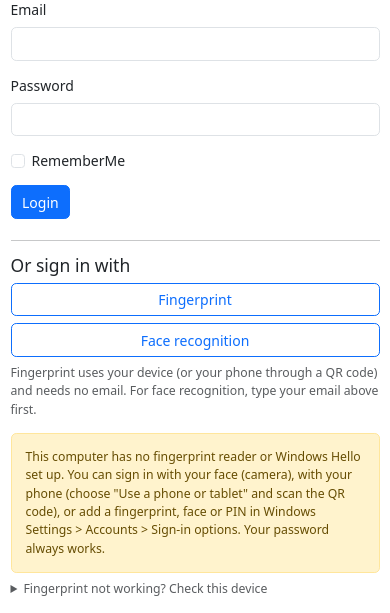
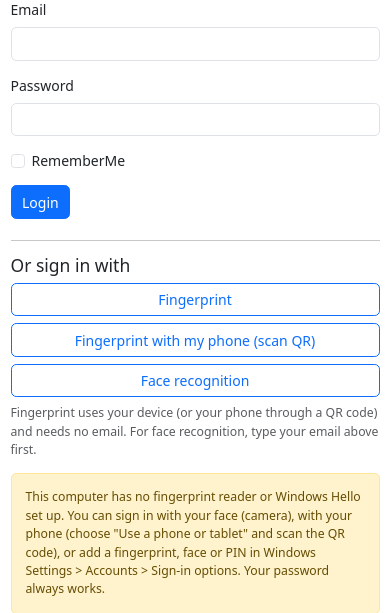
Before and after one commit to STMS7/Sourcing-Tender-Management-System, an ASP.NET Core app: page /Auth/Login in a window 390 px wide. Shown: the part 144-757 px from the top of the page. Run offline with ASP.NET Core 8, Linux system fonts and the light colour scheme; style sheets or scripts are compiled from the project's sources; some libraries are stand-ins or nearby versions.

Commit message:
Add phone QR buttons for registering and signing in with a fingerprint
The profile now has "Register with my phone (scan QR)" and the sign-in
page "Fingerprint with my phone (scan QR)". They ask the browser to show
the phone QR code straight away instead of offering the computer first,
and the page shows the steps to follow on the phone. The welcome-back card
offers "Continue with my phone" when the fingerprint was saved on the
phone. The plain Fingerprint buttons behave as before.

```diff
--- a/Sourcing-Tender-Management-System/Sourcing-Tender-Management-System/Views/Biometric/_LoginOptions.cshtml
+++ b/Sourcing-Tender-Management-System/Sourcing-Tender-Management-System/Views/Biometric/_LoginOptions.cshtml
@@ -13,6 +13,7 @@
     <div id="bio-status" class="alert d-none" role="alert"></div>
     <div class="d-grid gap-2">
         <button id="btnPasskeyLogin" type="button" class="btn btn-outline-primary">Fingerprint</button>
+        <button id="btnPasskeyLoginPhone" type="button" class="btn btn-outline-primary">Fingerprint with my phone (scan QR)</button>
         <button id="btnFaceLogin" type="button" class="btn btn-outline-primary">Face recognition</button>
     </div>
     <div class="form-text mt-2">
--- a/Sourcing-Tender-Management-System/Sourcing-Tender-Management-System/Views/Biometric/_ManagePanel.cshtml
+++ b/Sourcing-Tender-Management-System/Sourcing-Tender-Management-System/Views/Biometric/_ManagePanel.cshtml
@@ -41,6 +41,7 @@
                         <input id="passkeyLabel" type="text" class="form-control" maxlength="150" placeholder="Name this device (for example: My phone)" />
                         <button id="btnPasskeyRegister" type="button" class="btn btn-primary">Register fingerprint</button>
                     </div>
+                    <button id="btnPasskeyRegisterPhone" type="button" class="btn btn-outline-primary mt-2 w-100">Register with my phone (scan QR)</button>
                     <div class="form-text mt-2">
                         If this computer has no fingerprint reader or Windows Hello, choose
                         "Use a phone or tablet" in the window that opens, scan the QR code with your phone,
--- a/Sourcing-Tender-Management-System/Sourcing-Tender-Management-System/wwwroot/biometric/biometric.js
+++ b/Sourcing-Tender-Management-System/Sourcing-Tender-Management-System/wwwroot/biometric/biometric.js
@@ -147,6 +147,7 @@
         var options = start.options;
         options.challenge = dec(options.challenge);
 
+        if (opts.hints) { options.hints = opts.hints; }   // for example ['hybrid'] = go straight to the phone QR code
         var request = { publicKey: options };
         if (opts.mediation) { request.mediation = opts.mediation; }
         if (opts.signal) { request.signal = opts.signal; }
@@ -171,13 +172,20 @@
         });
     }
 
-    async function passkeyRegister(label) {
+    // opts.phone = save the fingerprint on the person's phone: the browser shows a QR code to scan with the phone
+    // camera, and the phone asks for its own fingerprint or face. Without it the browser offers this computer first.
+    async function passkeyRegister(label, opts) {
+        opts = opts || {};
         ensureWebAuthn();
         var start = await post('/Biometric/PasskeyRegisterOptions');
         var options = start.options;
         options.challenge = dec(options.challenge);
         options.user.id = dec(options.user.id);
         (options.excludeCredentials || []).forEach(function (c) { c.id = dec(c.id); });
+        if (opts.phone) {
+            options.authenticatorSelection = Object.assign({}, options.authenticatorSelection, { authenticatorAttachment: 'cross-platform' });
+            options.hints = ['hybrid'];
+        }
 
         var credential;
         try {
@@ -485,6 +493,17 @@
 
         function setHint(text) { hint.textContent = text; }
 
+        // What to do on the phone: the part people stall on ("Device connected! Continue on your device").
+        var PHONE_STEPS = 'A QR code will appear. 1) Scan it with your phone camera. 2) On the phone tap Continue. ' +
+            '3) Confirm with the phone fingerprint or face. Keep Bluetooth on, on both the computer and the phone, and keep the phone close.';
+
+        function rememberVia(kind) {
+            try { window.localStorage.setItem('stms.passkeyVia', kind); } catch (e) { /* ignore */ }
+        }
+        function viaPhone() {
+            try { return window.localStorage.getItem('stms.passkeyVia') === 'phone'; } catch (e) { return false; }
+        }
+
         function busy(buttons, isBusy) {
             buttons.forEach(function (b) { if (b) { b.disabled = isBusy; } });
         }
@@ -527,7 +546,7 @@
             if (diagBox) { diagBox.textContent = diagnosticsText(c); }
             // Without any WebAuthn support the buttons cannot work; say so instead of failing on click.
             if (!c.webauthn || !c.secure) {
-                ['btnPasskeyLogin', 'btnPasskeyRegister'].forEach(function (id) {
+                ['btnPasskeyLogin', 'btnPasskeyLoginPhone', 'btnPasskeyRegister', 'btnPasskeyRegisterPhone'].forEach(function (id) {
                     var b = $(id);
                     if (b) { b.disabled = true; }
                 });
@@ -576,7 +595,8 @@
             var go = document.createElement('button');
             go.type = 'button';
             go.className = 'btn btn-primary btn-lg';
-            go.textContent = method === 'fingerprint' ? 'Continue with fingerprint' : 'Continue with face';
+            var usePhone = method === 'fingerprint' && viaPhone();
+            go.textContent = method === 'face' ? 'Continue with face' : (usePhone ? 'Continue with my phone' : 'Continue with fingerprint');
 
             var notYou = document.createElement('button');
             notYou.type = 'button';
@@ -592,8 +612,9 @@
             go.addEventListener('click', function () {
                 pauseConditionalLogin();
                 if (method === 'fingerprint') {
-                    setStatus('Use your fingerprint, face or PIN when your device asks.');
-                    guarded(function () { return passkeyLogin(returnUrl); }, 'Signed in.').then(function () { startConditionalLogin(); });
+                    setStatus(usePhone ? PHONE_STEPS : 'Use your fingerprint, face or PIN when your device asks.');
+                    guarded(function () { return passkeyLogin(returnUrl, usePhone ? { hints: ['hybrid'] } : {}); }, 'Signed in.')
+                        .then(function () { startConditionalLogin(); });
                 } else {
                     panel.classList.remove('d-none');
                     guarded(function () { return faceLogin(faceOptions, user.email, returnUrl); }, 'Signed in.');
@@ -688,8 +709,31 @@
                 var label = ($('passkeyLabel').value || '').trim() || 'My device';
                 setStatus('Use your fingerprint, face or PIN when your device asks.');
                 guarded(function () { return passkeyRegister(label); }, 'Device registered.').then(function (ok) {
-                    if (ok) { window.location.reload(); }
+                    if (ok) { rememberVia('device'); window.location.reload(); }
                 });
+            });
+        }
+
+        // Register the fingerprint on the phone (QR code).
+        var passkeyRegisterPhoneButton = $('btnPasskeyRegisterPhone');
+        if (passkeyRegisterPhoneButton) {
+            passkeyRegisterPhoneButton.addEventListener('click', function () {
+                var label = ($('passkeyLabel').value || '').trim() || 'My phone';
+                setStatus(PHONE_STEPS);
+                guarded(function () { return passkeyRegister(label, { phone: true }); }, 'Phone registered.').then(function (ok) {
+                    if (ok) { rememberVia('phone'); window.location.reload(); }
+                });
+            });
+        }
+
+        // Sign in with the fingerprint saved on the phone (QR code).
+        var passkeyLoginPhoneButton = $('btnPasskeyLoginPhone');
+        if (passkeyLoginPhoneButton) {
+            passkeyLoginPhoneButton.addEventListener('click', function () {
+                pauseConditionalLogin();
+                setStatus(PHONE_STEPS);
+                guarded(function () { return passkeyLogin(returnUrl, { hints: ['hybrid'] }); }, 'Signed in.')
+                    .then(function () { startConditionalLogin(); });
             });
         }
 
```
Also changed, not shown: docs/lujain-worklog.md (+6 -0 lines).
